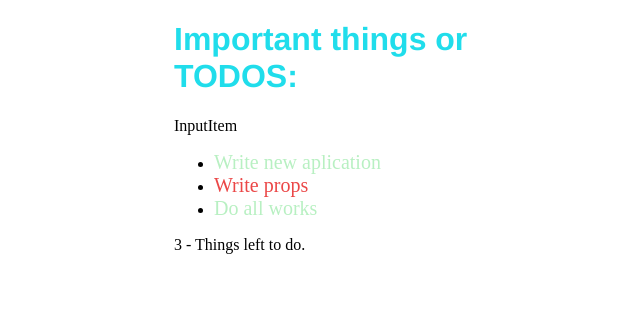
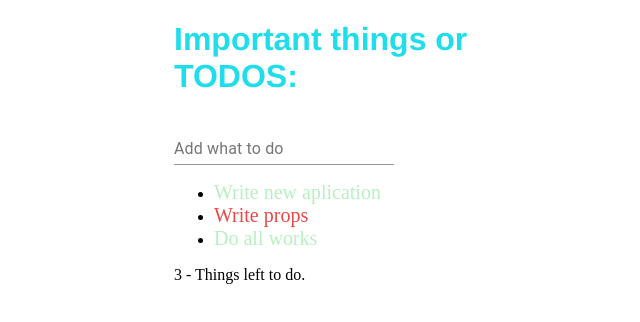
Before and after one commit to WebHeroSchool/ReactProjectLesson, a React (Create React App) app: page / in a window 1280 px wide. Shown: the top 322 px of the page, without its empty margins (316-956 px from the left). Built offline with nearby package versions, Linux system fonts and the light colour scheme.

Commit message:
React lesson 25 - Material UI

```diff
--- a/package.json
+++ b/package.json
@@ -36,6 +36,7 @@
     ]
   },
   "devDependencies": {
+    "@material-ui/core": "^4.11.4",
     "classnames": "^2.3.1"
   }
 }
--- a/src/components/InputItem/InputItem.js
+++ b/src/components/InputItem/InputItem.js
@@ -1,5 +1,8 @@
 import React from 'react';
+import TextField from '@material-ui/core/TextField';
 
-  const InputItem = () => (<span>InputItem</span>);
+  const InputItem = () => (<div>
+      <TextField id="standard-basic" label="Add what to do" />
+    </div>);
 
   export default InputItem;
```
Also changed, not shown: 1 other file (tests, documents, lock files or other folders).
